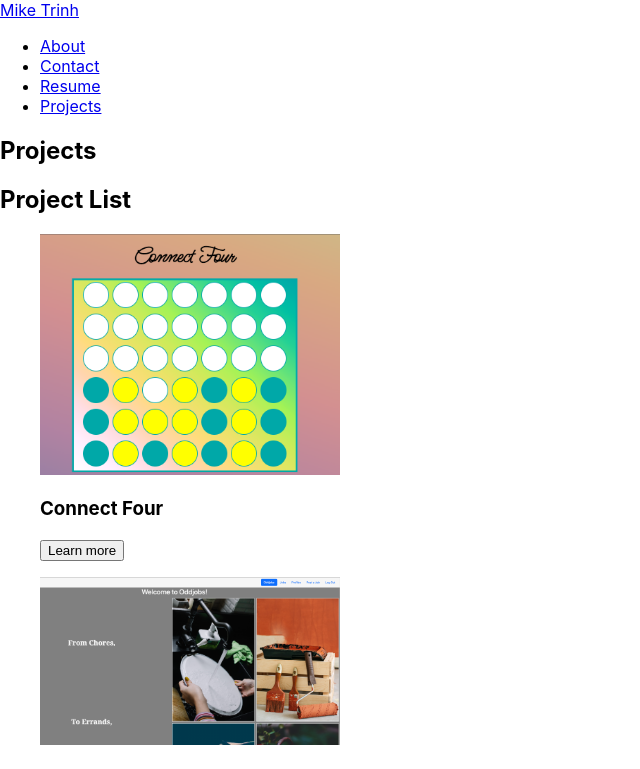
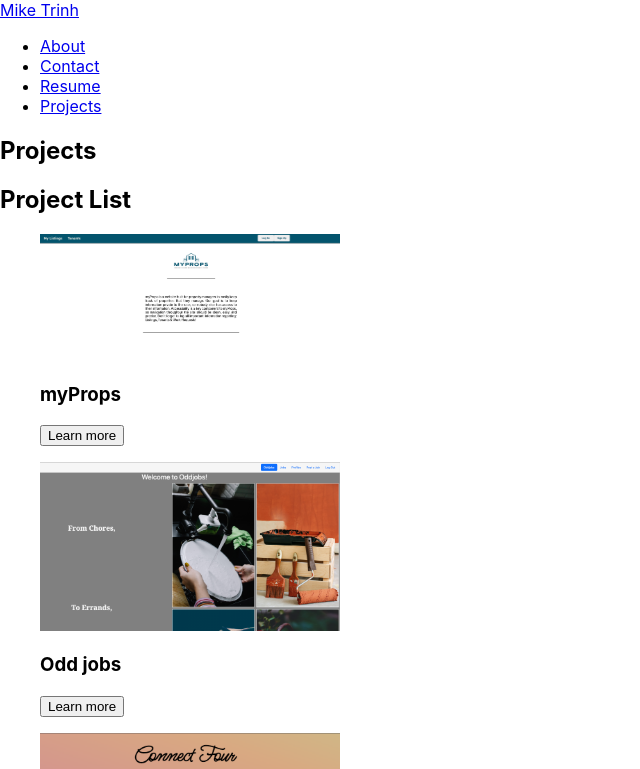
Before and after one commit to hieptrinh96/react-portfolio, a React (Create React App) app: page /projects in a window 1280 px wide. Shown: the top 769 px of the page, without its empty margins (0-640 px from the left). Built offline with nearby package versions, Linux system fonts and the light colour scheme.

Commit message:
add in unit 3 project

```diff
--- a/src/data/project.js
+++ b/src/data/project.js
@@ -1,4 +1,18 @@
 export const projects = [
+  {
+    title: 'myProps',
+    description: 'myProps is an app that allows property managers to keep track of their property. It was built with the goal of helping people keep track of their properties and tenants. This app was created with a team in which I was a part of.',
+    image: '/myProps.jpg',
+    repoLink: 'https://github.com/hieptrinh96/myProps-front-end.git',
+    deploymentLink: 'https://mypropsmanagement.netlify.app/'
+  },
+  {
+    title: 'Odd jobs',
+    description: 'Oddjobs is an app that helps people find short-term work around them. It was built with the goal of anyone being able to use it.',
+    image: '/oddJobs.png',
+    repoLink: 'https://github.com/hieptrinh96/Oddjobs.git',
+    deploymentLink: 'https://oddjobs.fly.dev/'
+  },
   {
     title: 'Connect Four',
     description: 'Connect four was created using JavaScript, HTML, and CSS',
@@ -6,11 +20,4 @@ export const projects = [
     repoLink: 'https://github.com/hieptrinh96/ConnectFour.git',
     deploymentLink: 'https://mike-trinh-connect-four.netlify.app/'
   },
-  {
-    title: 'Odd jobs',
-    description: 'Oddjobs is an app that helps people find short-term work around them. It was built with the goal of anyone being able to use it.',
-    image: '/oddJobs.png',
-    repoLink: 'https://github.com/hieptrinh96/Oddjobs.git',
-    deploymentLink: 'https://oddjobs.fly.dev/'
-  }
 ]
--- a/src/pages/Contact.jsx
+++ b/src/pages/Contact.jsx
@@ -3,15 +3,13 @@ const Contact = () => {
     <>
       <h2>Contact</h2>
       <p>Please feel free to contact me!</p>
-      <p>
+      <div>
         <ul>
           <li><a href="linkedin.com/in/hieptrinh">LinkedIn</a></li>
           <li><a href="https://github.com/hieptrinh96">Github</a></li>
           <li><a href="mailto: xmikecolx@gmail.com">Email</a></li>
         </ul>
-      </p>
-
-
+      </div>
     </>
   );
 }
```
Also changed, not shown: public/myProps.jpg (added).
